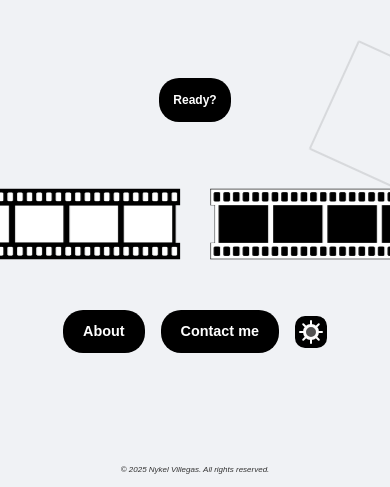
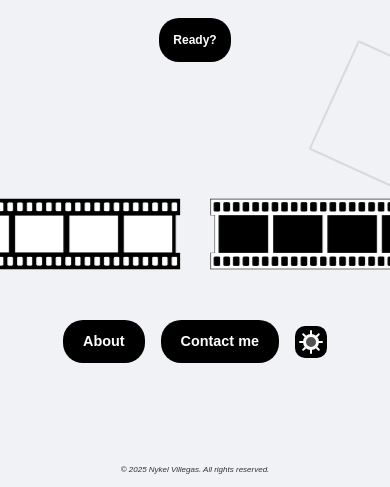
Before and after one commit to kelcrz30/FrameXphotobooth, a website: page index.html in a window 390 px wide. Shown: the part 357-844 px from the top of the page. Drawn offline with Linux system fonts and the light colour scheme.

Commit message:
new changes

```diff
--- a/style.css
+++ b/style.css
@@ -770,14 +770,9 @@ button:hover .arrow:before {
 
 
 @media screen and (max-width: 480px) {
-    body {
+
+    .container {
         position: relative;
-        min-height: 100vh;
-        margin: 0;
-        padding: 0;
-    }
-    .container {
-        position: absolute;
         top: 0;
         left: 0;
         width: 100%;
@@ -827,9 +822,14 @@ button:hover .arrow:before {
         padding: 15px 14px;
         font-size: 12px;
     }
-    .button-container{
+    .button-container {
         position: relative;
-        top: 100px;
+        top: 50px; /* Reduced from 100px */
+        margin-bottom: 20px; /* Reduced from 60px */
+        width: 100%;
+        display: flex;
+        justify-content: center;
+        gap: 10px;
     }
 
     /* Carousel Container */
@@ -868,10 +868,11 @@ button:hover .arrow:before {
         text-decoration: none;
         font-size: 0.9rem;
     }
-    .footer-text{
-        font-size: 100px;
-        position: fixed;
+    .footer-text {
+        font-size: 12px; /* Changed from 100px which is way too large */
+        position: relative; /* Changed from fixed */
         text-align: center;
+        margin-top: 20px;
     }
 }
 
```
